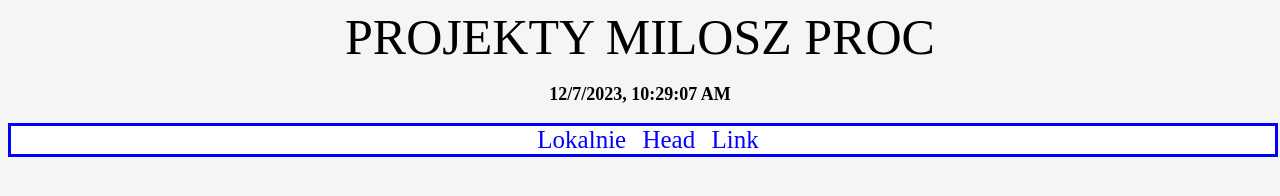
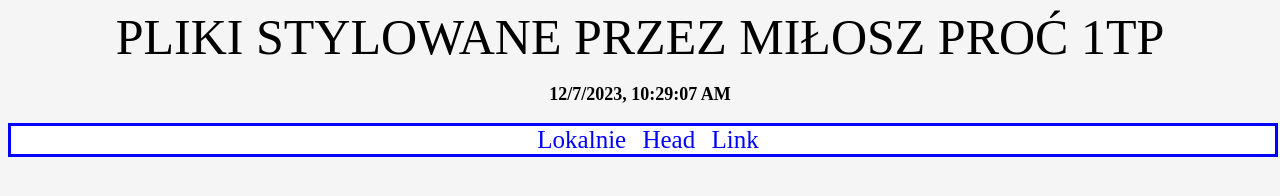
Before and after one commit to milkogamer/07CSS, a plain HTML site: page index.html in a window 1280 px wide. Drawn offline with Linux system fonts and the light colour scheme.

Commit message:
Update index.html

```diff
--- a/index.html
+++ b/index.html
@@ -2,11 +2,11 @@
 <html lang="en">
 <head>
     <meta charset="UTF-8">
-    <title>Projekty MP</title>
+    <title>STYLOWANIE</title>
     <link rel="stylesheet" href="style.css">
 </head>
 <header>
-<center>PROJEKTY MILOSZ PROC</center>
+<center>PLIKI STYLOWANE PRZEZ MIŁOSZ PROĆ 1TP</center>
 <p id="date"></p>
 
 
```
